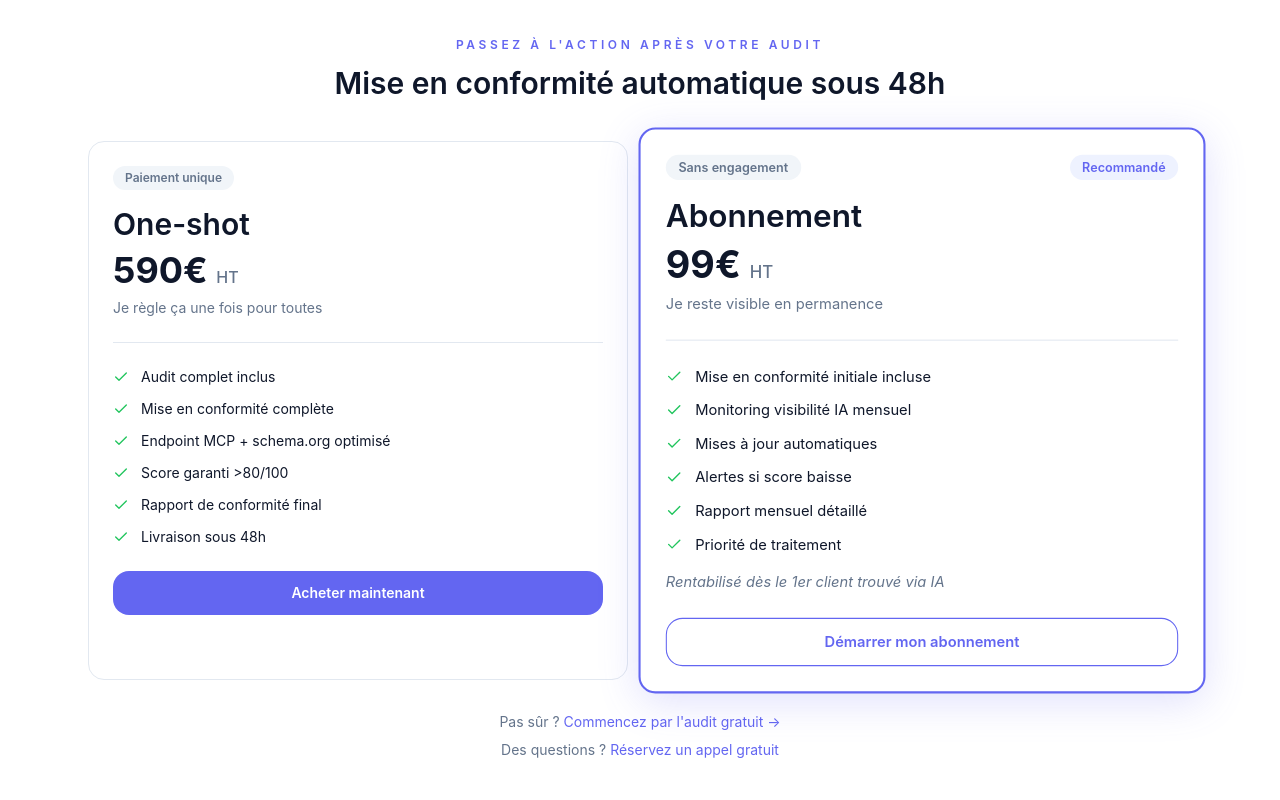
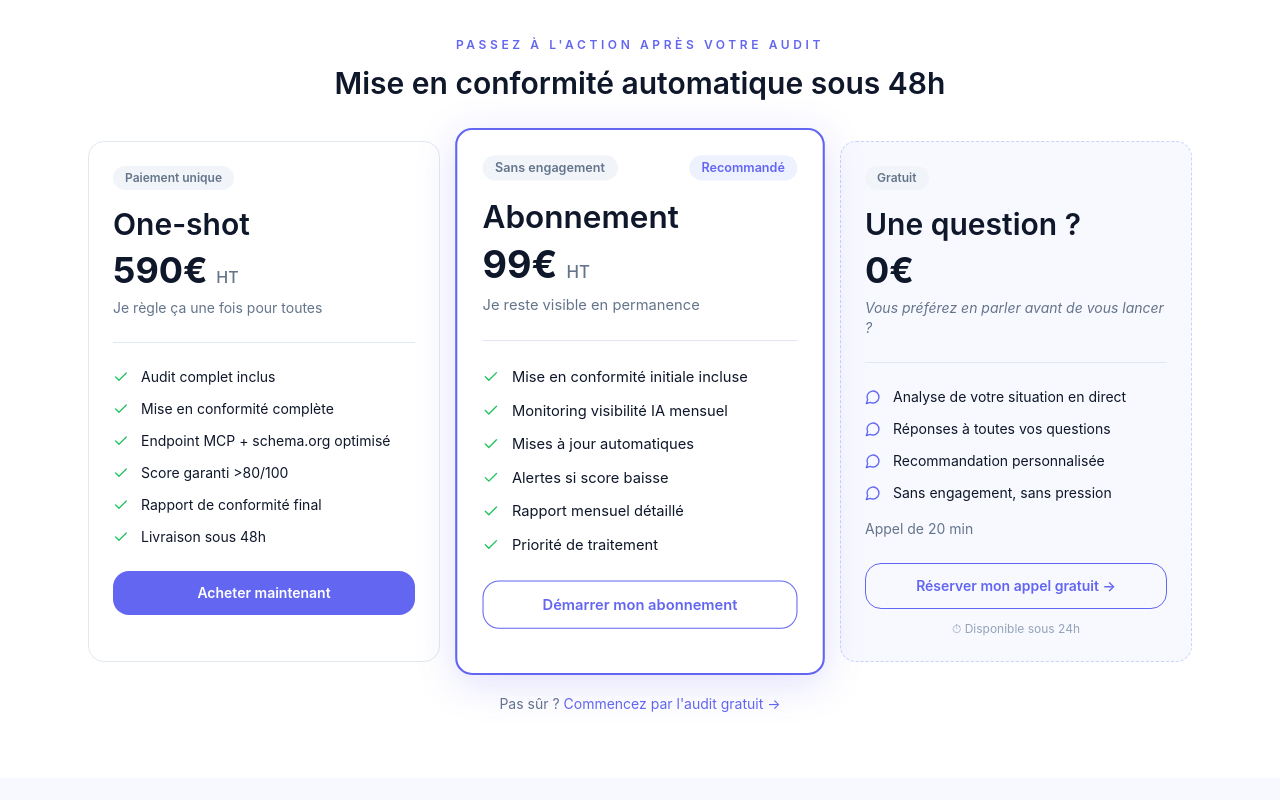
Before and after one commit to Kolkane/MCP-Audit, a Next.js app: page / in a window 1280 px wide. Shown: the part 3000-3800 px from the top of the page. Built offline with nearby package versions, Linux system fonts and the light colour scheme; no server answers.

Commit message:
feat: add pricing consult card

```diff
--- a/app/page.tsx
+++ b/app/page.tsx
@@ -4,6 +4,7 @@ import {
   Briefcase,
   Building2,
   Check,
+  MessageCircle,
   Quote,
   ShieldCheck,
   ShoppingBag,
@@ -86,8 +87,21 @@ const pricing = [
     ],
     priceKey: "subscription" as const,
     recommended: true,
-    variant: "outline",
-    note: "Rentabilisé dès le 1er client trouvé via IA"
+    variant: "outline"
+  },
+  {
+    name: "Une question ?",
+    price: "0€",
+    cadence: "Gratuit",
+    subtitle: "Vous préférez en parler avant de vous lancer ?",
+    features: [
+      "Analyse de votre situation en direct",
+      "Réponses à toutes vos questions",
+      "Recommandation personnalisée",
+      "Sans engagement, sans pression"
+    ],
+    note: "Appel de 20 min",
+    ctaLink: process.env.NEXT_PUBLIC_CALENDLY_URL || "https://calendly.com/agentable/demo"
   }
 ];
 
@@ -324,12 +338,16 @@ export default function Page() {
               <p className="text-xs font-semibold uppercase tracking-[0.3em] text-accent">Passez à l'action après votre audit</p>
               <h2 className="mt-3 text-3xl font-semibold text-night">Mise en conformité automatique sous 48h</h2>
             </div>
-            <div className="mt-10 grid gap-6 md:grid-cols-2">
+            <div className="mt-10 grid gap-6 md:grid-cols-3">
               {pricing.map((plan) => (
                 <div
                   key={plan.name}
-                  className={`flex flex-col rounded-2xl border bg-white p-6 transition hover:-translate-y-1 hover:shadow-card ${
-                    plan.recommended ? "border-2 border-accent shadow-glowStrong scale-105" : "border-border"
+                  className={`flex flex-col rounded-2xl border p-6 transition hover:-translate-y-1 hover:shadow-card ${
+                    plan.recommended
+                      ? "border-2 border-accent bg-white shadow-glowStrong scale-105"
+                      : plan.ctaLink
+                        ? "border-[1.5px] border-dashed border-[#C7D2FE] bg-[#F8F9FF]"
+                        : "border-border bg-white"
                   }`}
                 >
                   <div className="flex items-center justify-between">
@@ -340,35 +358,49 @@ export default function Page() {
                   </div>
                   <div className="mt-4 flex flex-col gap-2">
                     <h3 className="text-3xl font-semibold text-night">{plan.name}</h3>
-                    <p className="text-4xl font-bold text-night">{plan.price} <span className="text-base font-medium text-slate">HT</span></p>
-                    <p className="text-sm text-slate">{plan.subtitle}</p>
+                    <p className="text-4xl font-bold text-night">
+                      {plan.price} {plan.priceKey && <span className="text-base font-medium text-slate">HT</span>}
+                    </p>
+                    <p className="text-sm text-slate">{plan.priceKey ? plan.subtitle : <em>{plan.subtitle}</em>}</p>
                   </div>
                   <div className="my-6 h-px w-full bg-border" />
                   <ul className="space-y-3 text-sm text-night">
                     {plan.features.map((feature) => (
                       <li key={feature} className="flex items-center gap-3">
+                        {plan.ctaLink ? (
+                          <MessageCircle className="h-4 w-4 text-accent" />
+                        ) : (
                           <Check className="h-4 w-4 text-success" />
+                        )}
                         {feature}
                       </li>
                     ))}
                   </ul>
-                  {plan.note && <p className="mt-4 text-sm italic text-slate">{plan.note}</p>}
+                  {plan.note && <p className="mt-4 text-sm text-slate">{plan.note}</p>}
                   <div className="mt-6">
+                    {plan.priceKey ? (
                       <CheckoutButton
                         label={plan.priceKey === "subscription" ? "Démarrer mon abonnement" : "Acheter maintenant"}
                         priceKey={plan.priceKey}
                         variant={plan.priceKey === "subscription" ? "outline" : "primary"}
                       />
+                    ) : (
+                      <Link
+                        href={plan.ctaLink!}
+                        target="_blank"
+                        className="block w-full rounded-2xl border border-accent px-5 py-3 text-center text-sm font-semibold text-accent transition hover:bg-indigo-50"
+                      >
+                        Réserver mon appel gratuit →
+                      </Link>
+                    )}
                   </div>
+                  {!plan.priceKey && <p className="mt-3 text-center text-xs text-[#94A3B8]">⏱ Disponible sous 24h</p>}
                 </div>
               ))}
             </div>
             <div className="mt-8 text-center text-sm text-slate">
               <p>
                 Pas sûr ? <a href="#audit" className="text-accent">Commencez par l'audit gratuit →</a>
-              </p>
-              <p className="mt-2">
-                Des questions ? <Link href={calendlyUrl} className="text-accent" target="_blank">Réservez un appel gratuit</Link>
               </p>
             </div>
           </FadeIn>
```
Lines whose indentation alone changed are shown as unchanged.
